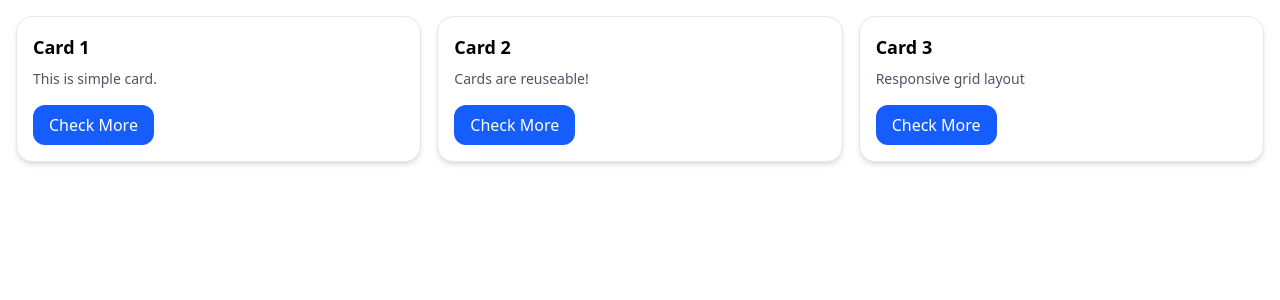
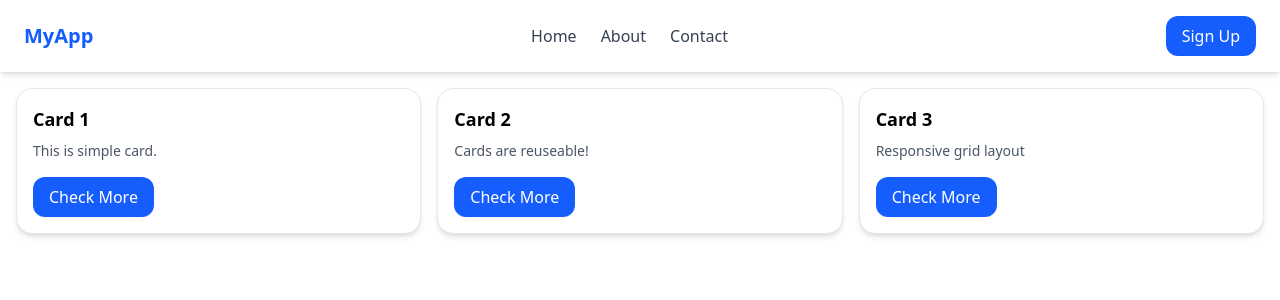
Before and after one commit to RR-089/react-components, a React (Vite) app: page / in a window 1280 px wide. Shown: the top 300 px of the page. Built offline with nearby package versions, Linux system fonts and the light colour scheme.

Commit message:
add: navbar

```diff
--- /dev/null
+++ b/src/components/Navbar.tsx
@@ -0,0 +1,56 @@
+import { useState } from "react";
+import Button from "./Button";
+
+export default function Navbar() {
+  const [menuOpen, setMenuOpen] = useState(false);
+
+  return (
+    <nav className="sticky top-0 bg-white shadow-md px-6 py-4 flex items-center justify-between">
+      {/* Logo */}
+      <div className="text-xl font-bold text-blue-600">MyApp</div>
+
+      {/* Desktop Menu */}
+      <div className="hidden md:flex gap-6">
+        <a href="#" className="text-gray-700 hover:text-blue-600">
+          Home
+        </a>
+        <a href="#" className="text-gray-700 hover:text-blue-600">
+          About
+        </a>
+        <a href="#" className="text-gray-700 hover:text-blue-600">
+          Contact
+        </a>
+      </div>
+
+      {/* Desktop CTA */}
+      <div className="hidden md:block">
+        <Button>Sign Up</Button>
+      </div>
+
+      {/* Mobile Menu Button */}
+      <button
+        className="md:hidden p-2 rounded-lg hover:bg-gray-100"
+        onClick={() => setMenuOpen(!menuOpen)}
+      >
+        <div className="w-6 h-0.5 bg-gray-700 mb-1"></div>
+        <div className="w-6 h-0.5 bg-gray-700 mb-1"></div>
+        <div className="w-6 h-0.5 bg-gray-700 mb-1"></div>
+        {/* 🍔 */}
+      </button>
+
+      {menuOpen && (
+        <div className="absolute top-full left-0 w-full bg-white shadow-md flex flex-col p-4 gap-4 md:hidden">
+          <a href="#" className="text-gray-700 hover:text-blue-600">
+            Home
+          </a>
+          <a href="#" className="text-gray-700 hover:text-blue-600">
+            About
+          </a>
+          <a href="#" className="text-gray-700 hover:text-blue-600">
+            Contact
+          </a>
+        </div>
+      )}
+    </nav>
+  );
+}
--- a/src/pages/Home.tsx
+++ b/src/pages/Home.tsx
@@ -1,8 +1,11 @@
 import Card from "../components/Card";
+import Navbar from "../components/NavBar";
 
 export default function Home() {
   return (
-    <main className="grid grid-cols-1 md:grid-cols-3 gap-4 p-4">
+    <>
+      <Navbar />
+      <main className="grid grid-cols-1 sm:grid-cols-2 md:grid-cols-3 gap-4 p-4">
         <Card
           title="Card 1"
           description="This is simple card."
@@ -19,5 +22,6 @@ export default function Home() {
           onClick={() => alert("Card 3")}
         />
       </main>
+    </>
   );
 }
```
Lines whose indentation alone changed are shown as unchanged.
